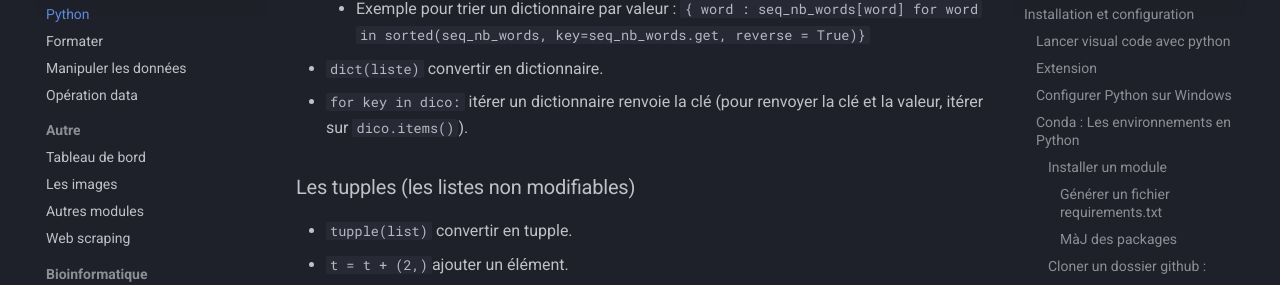
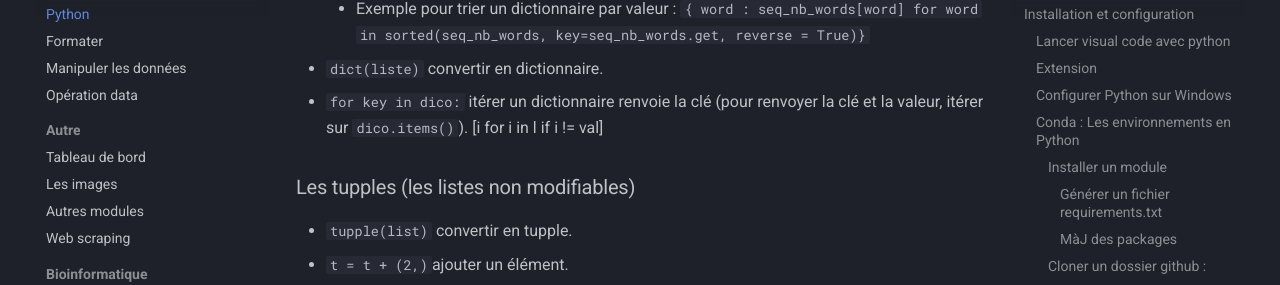
Before and after one commit to gdemare/Informatique, an MkDocs documentation site: the page built from docs/python/python_py.md, in a window 1280 px wide and 900 px high, scrolled down 6492 px. Shown: the part 142-427 px from the top of the window. Built offline with MkDocs 1.6.1 and Material for MkDocs 9.7.7, drawn with Linux system fonts in a browser that asks for light colours; comment, search, counter and statistics services are not loaded; some of the changed text lies outside the part shown.

Commit message:
Update python_py.md

````diff
--- a/docs/python/python_py.md
+++ b/docs/python/python_py.md
@@ -237,7 +237,7 @@ Le dictionnaire est un objet particulier. L'accés aux valeurs fait par l'id.
 
 * `dict(liste)` convertir en dictionnaire.
 * `for key in dico:` itérer un dictionnaire renvoie la clé (pour renvoyer la clé et la valeur, itérer sur `dico.items()`).
-
+[i for i in l if i != val]
 ### Les tupples (les listes non modifiables)
 
 * `tupple(list)` convertir en tupple.
@@ -380,6 +380,7 @@ for i in séquence:
 ```
 
 * `output_list = [print(a, b) for a, b in list( comparaison.columns )]` appliquer une fonction à une liste en une ligne.
+* `[i for i in l if i != val]` avec un if.
 
 Séquence peut etre :
 
````
